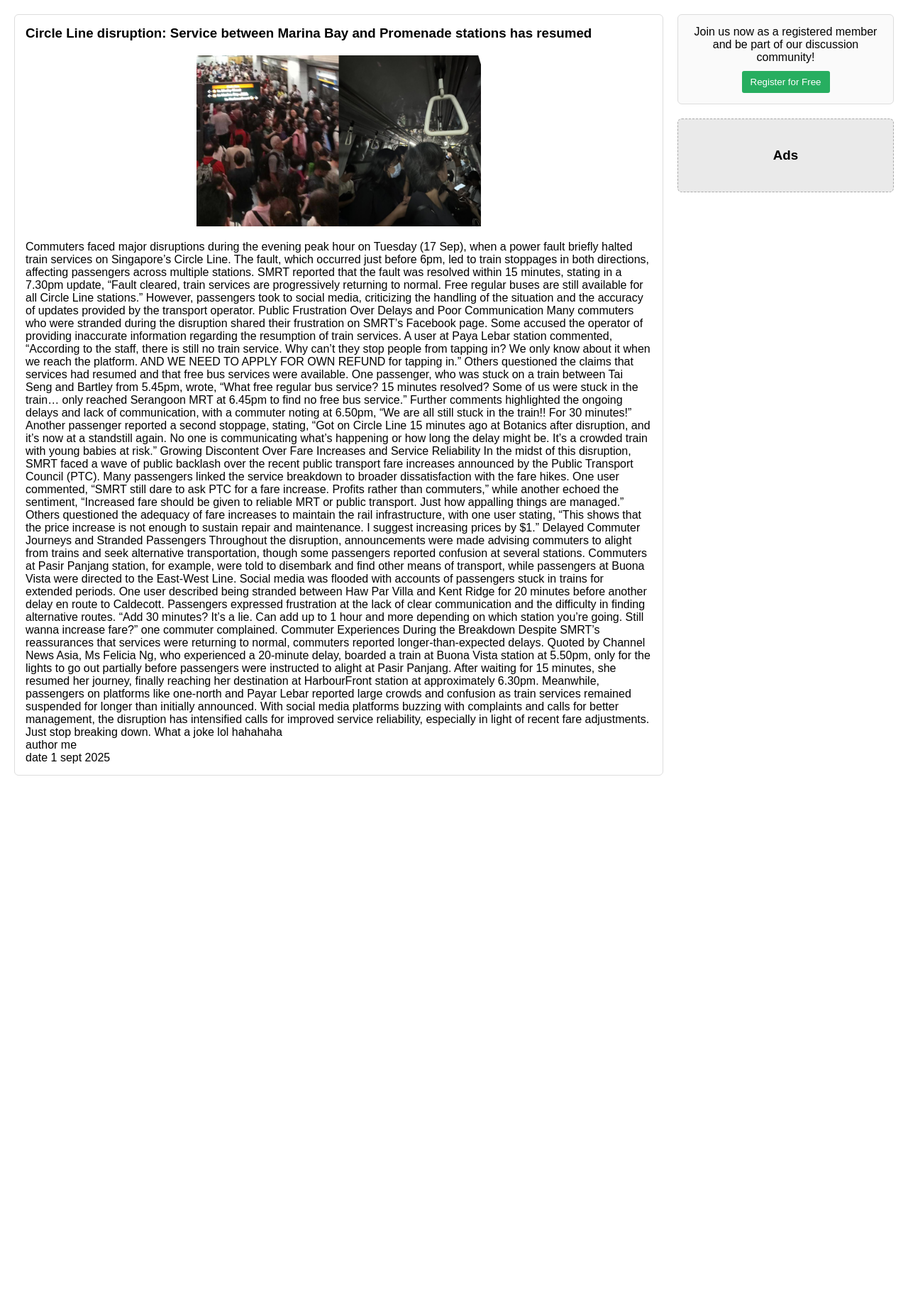
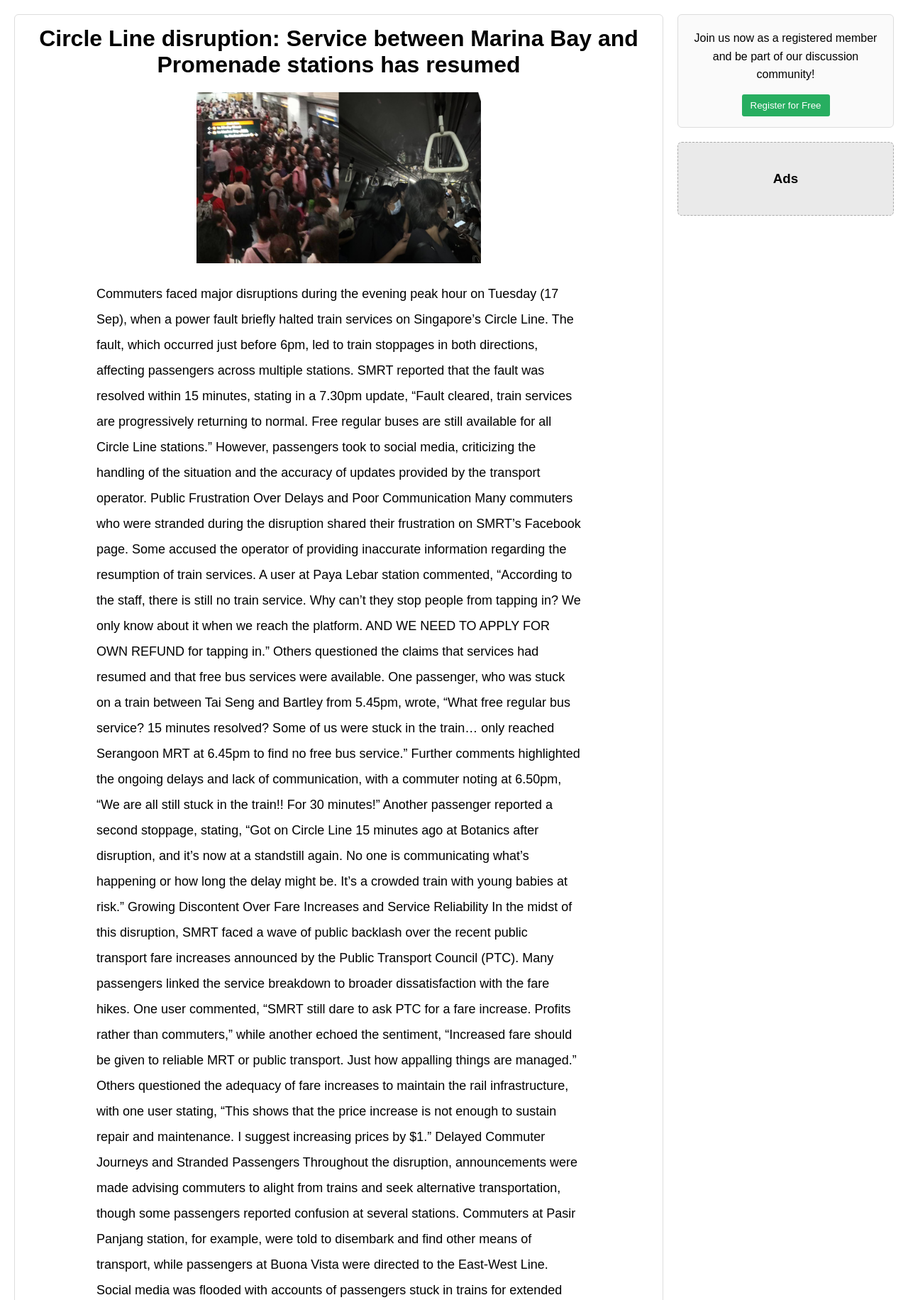
Before and after one commit to timt29/FYPGRP26, a Flask app: page /article1 in a window 1280 px wide. Shown: the part 99-1931 px from the top of the page at 71% size. Before the commit the page ends 1192 px from the top, so only its background shows below. Run offline with Flask 3, Linux system fonts and the light colour scheme.

Commit message:
css recovered cause of yy
thank you for removing 20 lines of my css

```diff
--- a/static/css/style.css
+++ b/static/css/style.css
@@ -166,3 +166,20 @@
   text-align: center;
   border-radius: 6px;
 }
+
+p {
+  font-family: Arial, Helvetica, sans-serif ,sans-serif; /* Change the font */
+  padding: 5px; /* Reduce padding to smaller value */
+  font-size: 1rem; /* Optionally, reduce the font size as well */
+  line-height: 1.6; /* Adjust line height for readability */
+}
+.small-text {
+  font-family: Arial, Helvetica, sans-serif;
+  padding: 5px 100px 5px;
+  font-size: 18px;  /* Smaller font size */
+  line-height: 2;
+}
+.main-title {
+  font-size: 2rem;  /* Adjust size to your preference */
+  text-align: center;
+}
```
